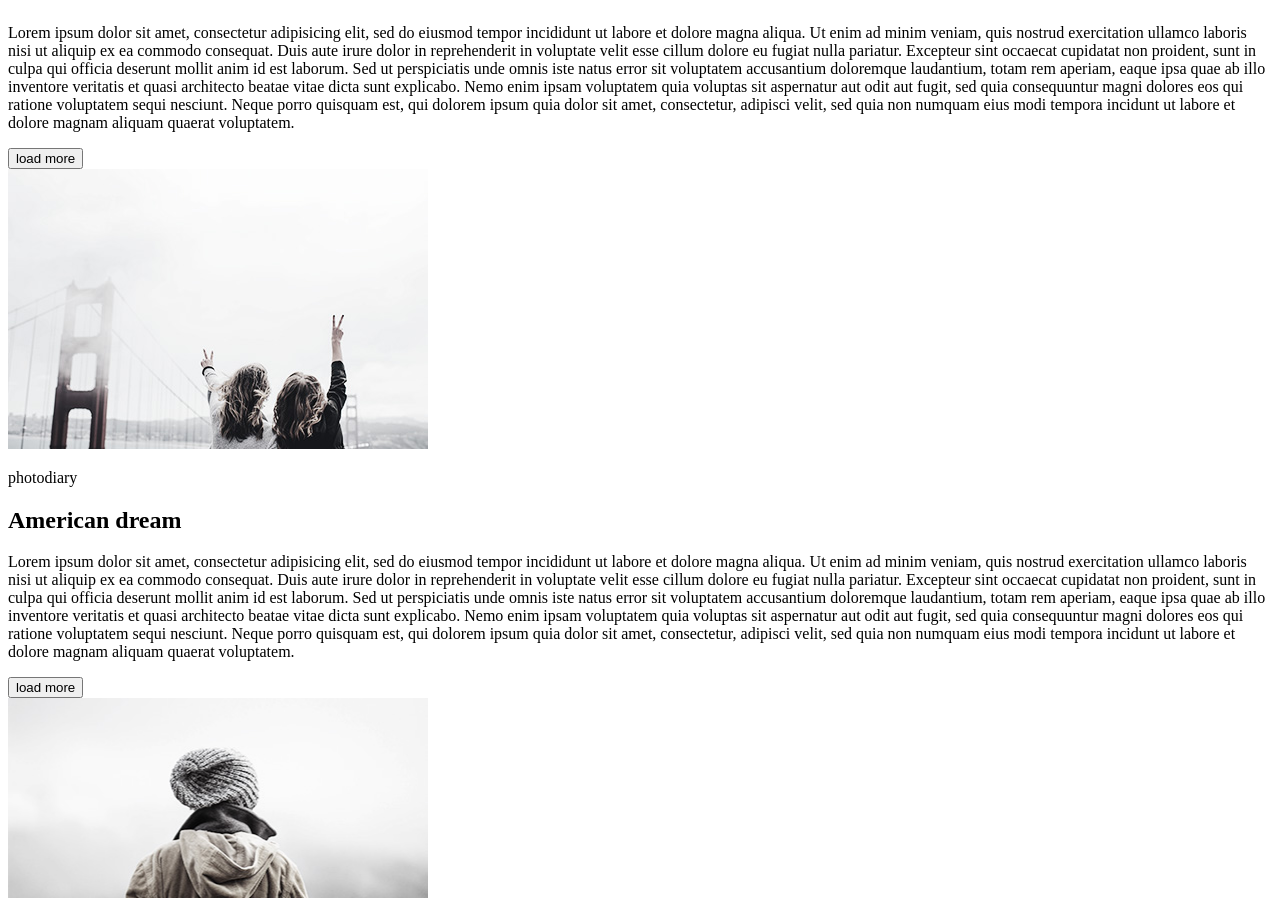
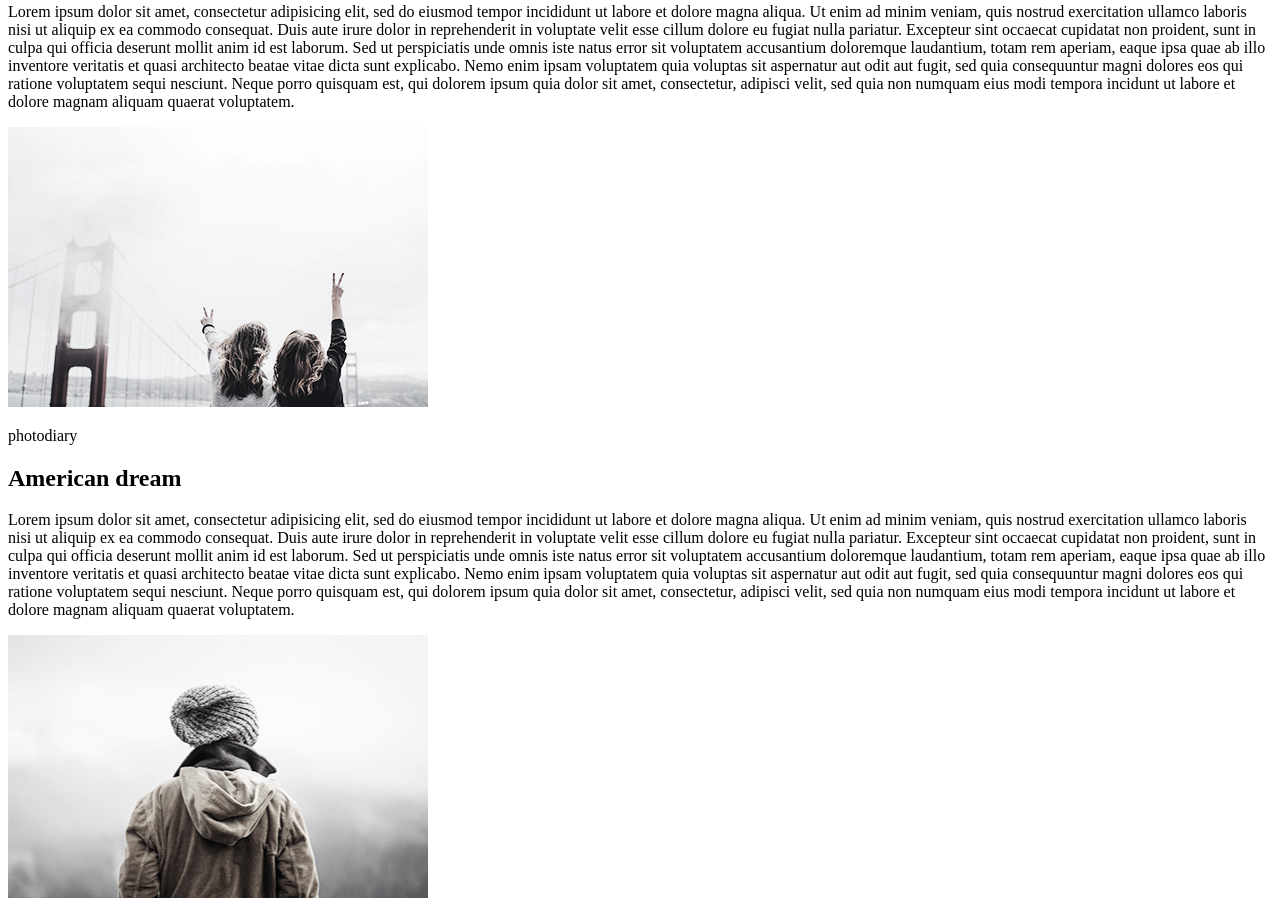
Before and after one commit to romanitwork/goit-fe-course, a plain HTML site: page module-01-02/index.html in a window 1280 px wide. Shown: the part 995-1893 px from the top of the page. Drawn offline with Linux system fonts and the light colour scheme.

Commit message:
fixed buttons

```diff
--- a/module-01-02/index.html
+++ b/module-01-02/index.html
@@ -41,7 +41,6 @@
                    Nemo enim ipsam voluptatem quia voluptas sit aspernatur aut odit aut fugit, sed quia consequuntur magni dolores eos qui ratione voluptatem sequi nesciunt.
                    Neque porro quisquam est, qui dolorem ipsum quia dolor sit amet, consectetur, adipisci velit, sed quia non numquam eius modi tempora incidunt ut labore et dolore magnam aliquam quaerat voluptatem.
                 </p>
-                <button>load more</button>
             </article>
             <article class="main-content-list-item">
                 <img src="img/image2.jpg" alt="image2" width="420" height="280">
@@ -55,7 +54,6 @@
                    Nemo enim ipsam voluptatem quia voluptas sit aspernatur aut odit aut fugit, sed quia consequuntur magni dolores eos qui ratione voluptatem sequi nesciunt.
                    Neque porro quisquam est, qui dolorem ipsum quia dolor sit amet, consectetur, adipisci velit, sed quia non numquam eius modi tempora incidunt ut labore et dolore magnam aliquam quaerat voluptatem.
                 </p>
-                <button>load more</button>
             </article>
             <article class="main-content-list-item">
                 <img src="img/image3.jpg" alt="image3" width="420" height="280">
@@ -69,7 +67,6 @@
                    Nemo enim ipsam voluptatem quia voluptas sit aspernatur aut odit aut fugit, sed quia consequuntur magni dolores eos qui ratione voluptatem sequi nesciunt.
                    Neque porro quisquam est, qui dolorem ipsum quia dolor sit amet, consectetur, adipisci velit, sed quia non numquam eius modi tempora incidunt ut labore et dolore magnam aliquam quaerat voluptatem.
                 </p>
-                <button>load more</button>
             </article>
             <article class="main-content-list-item">
                 <img src="img/image4.jpg" alt="image4" width="420" height="280">
@@ -83,8 +80,8 @@
                    Nemo enim ipsam voluptatem quia voluptas sit aspernatur aut odit aut fugit, sed quia consequuntur magni dolores eos qui ratione voluptatem sequi nesciunt.
                    Neque porro quisquam est, qui dolorem ipsum quia dolor sit amet, consectetur, adipisci velit, sed quia non numquam eius modi tempora incidunt ut labore et dolore magnam aliquam quaerat voluptatem.
                 </p>
-                <button>load more</button>
             </article>
+            <button>load more</button>
        </section>
 
    </main>
```
